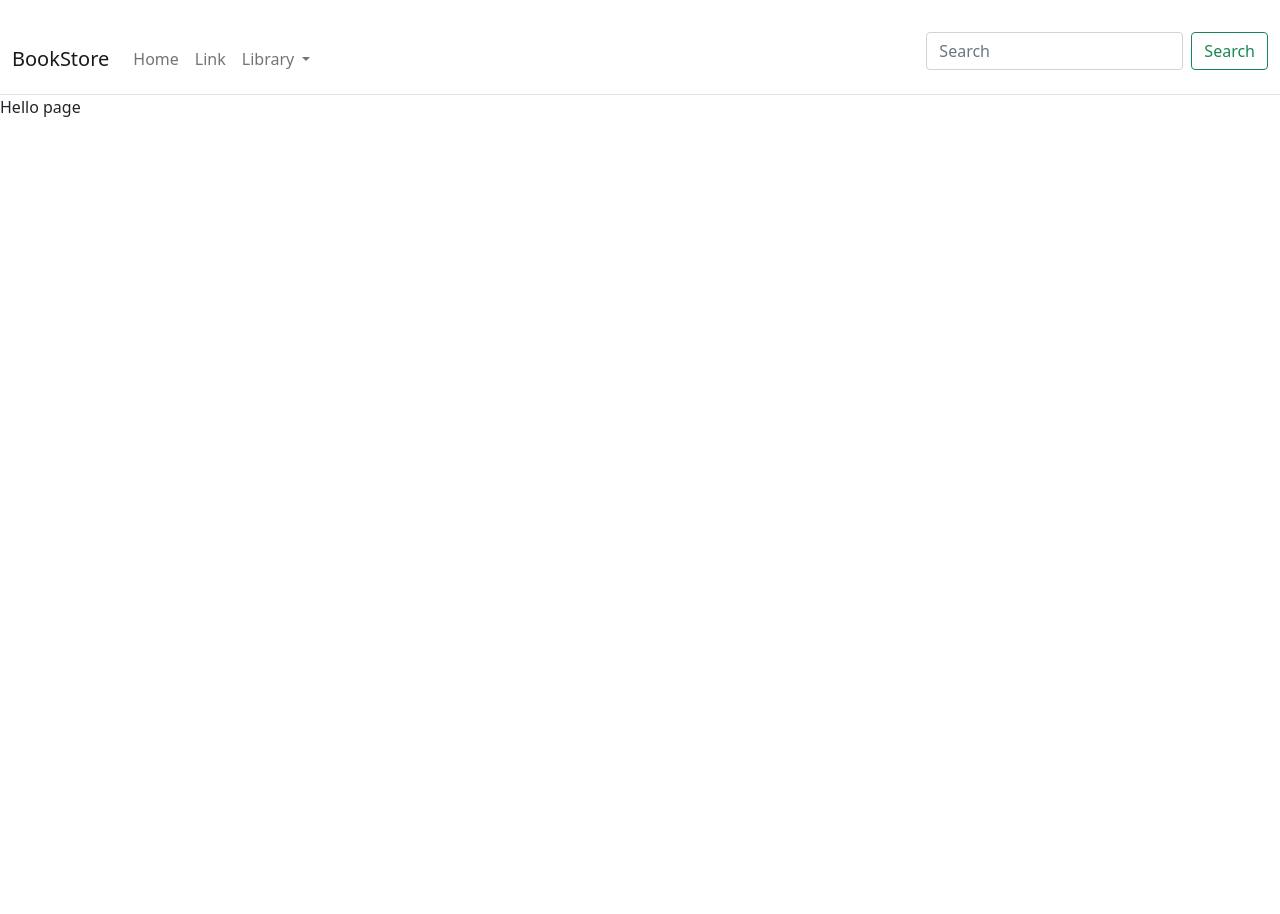
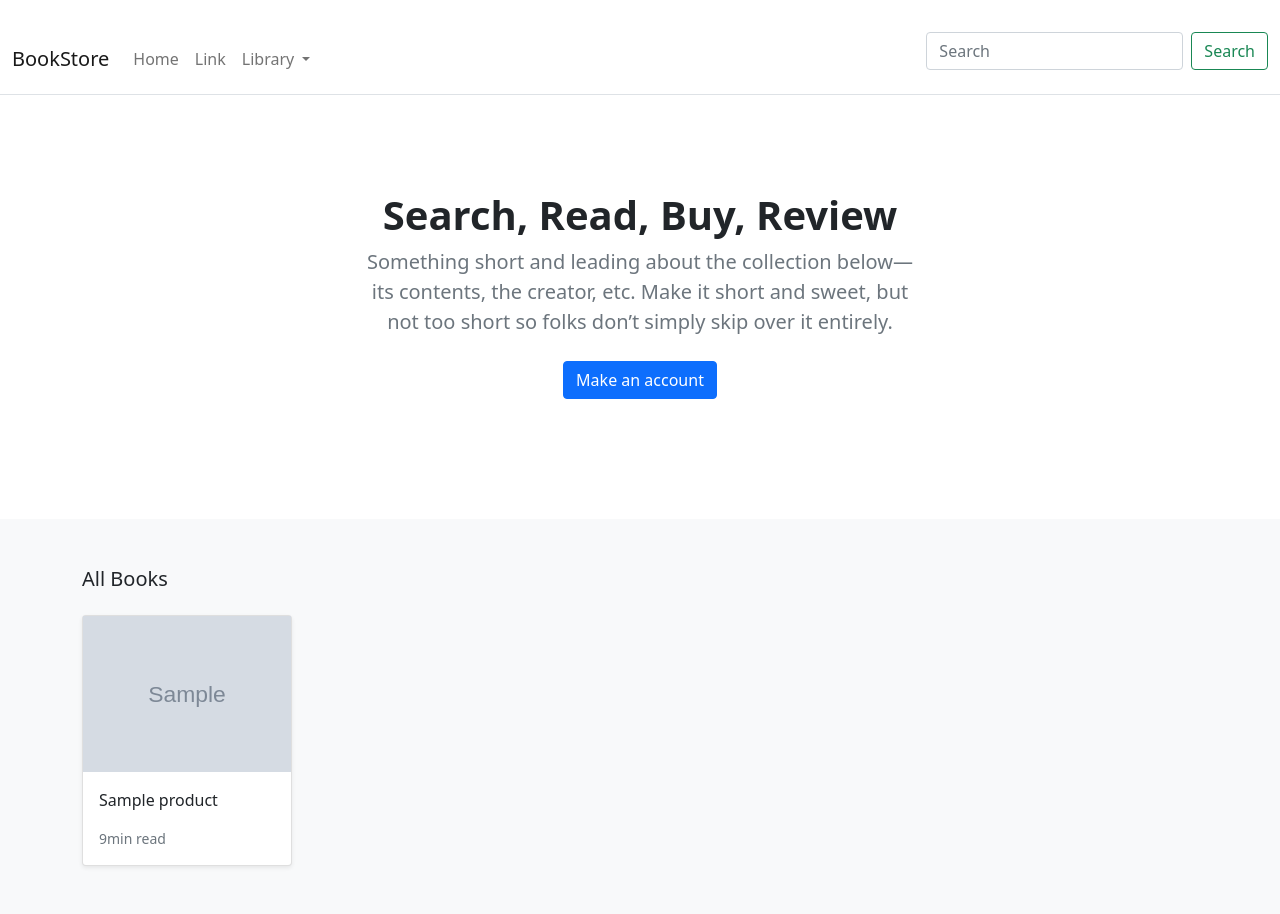
Before and after one commit to victorlmmoura/yt_ecommerce, a Django app: page / in a window 1280 px wide. Before the commit the page ends 117 px from the top, so only its background shows below. Run offline with Django 5.2, Linux system fonts and the light colour scheme; tables that the repository leaves empty hold one stand-in row (values such as "Sample post"); grey boxes marked "Sample" are stand-in pictures.

Commit message:
listagem dos livros

```diff
--- a/templates/store/home.html
+++ b/templates/store/home.html
@@ -3,5 +3,49 @@
 {% block title %}Home{% endblock %}
 
 {% block content %}
-    Hello page
+<main>
+
+    <section class="py-5 text-center container">
+      <div class="row py-lg-5">
+        <div class="col-lg-6 col-md-8 mx-auto">
+          <h1 class="h1 fw-bold">Search, Read, Buy, Review</h1>
+          <p class="lead text-muted">Something short and leading about the collection below—its contents, the creator,
+            etc. Make it short and sweet, but not too short so folks don’t simply skip over it entirely.</p>
+          <p>
+            <a href="#" class="btn btn-primary my-2">Make an account</a>
+          </p>
+        </div>
+      </div>
+    </section>
+
+    <div class="album py-5 bg-light">
+      <div class="container">
+
+        <div class="pb-3 h5">All Books</div>
+        <div class="row row-cols-1 row-cols-sm-2 row-cols-md-5 g-3">
+
+          {% for product in products %}
+
+          <div class="col">
+            <div class="card shadow-sm">
+              <img class="img-fluid" alt="Responsive image" src="{{ product.image.url }}">
+              <div class="card-body">
+                <p class="card-text">
+                  <a class="text-dark text-decoration-none" href="{{ product.get_absolute_url }}">{{ product.title }}</a>
+                </p>
+                <div class="d-flex justify-content-between align-items-center">
+                  <small class="text-muted">9min read</small>
+                </div>
+              </div>
+            </div>
+          </div>
+
+          {% endfor %}
+
+        </div>
+      </div>
+    </div>
+
+
+  </main>
 {% endblock %}
```
